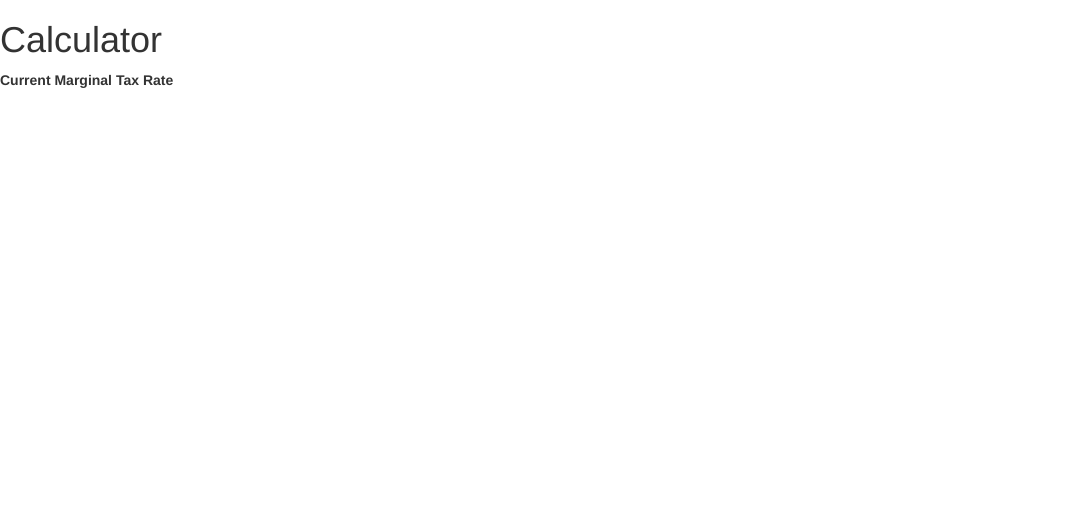
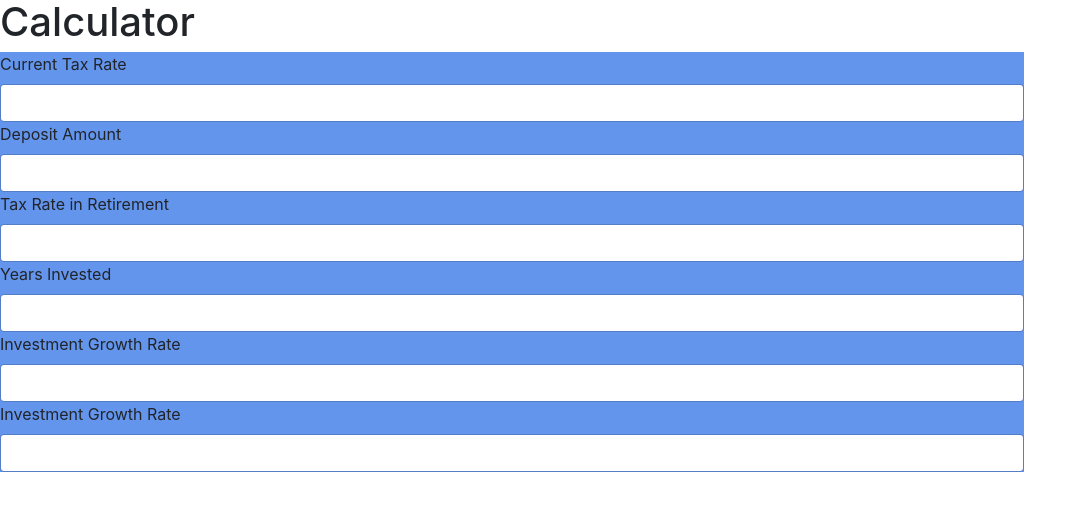
Before and after one commit to ecramer89/finaCalc, a website: page client/index.html in a window 1280 px wide. Shown: the whole page, without its empty margins (0-1087 px from the left). Drawn offline with nearby package versions, Linux system fonts and the light colour scheme.

Commit message:
shifted styles into index.html. issues linking to the external stylesheet. experimenting with different layout

```diff
--- a/client/index.html
+++ b/client/index.html
@@ -2,15 +2,33 @@
 <html lang="en">
 <head>
     <meta charset="UTF-8">
-    <link rel="stylesheet" href="https://maxcdn.bootstrapcdn.com/bootstrap/3.3.7/css/bootstrap.min.css">
+    <link rel="stylesheet" href="https://maxcdn.bootstrapcdn.com/bootstrap/4.0.0-beta/css/bootstrap.min.css" integrity="sha384-/Y6pD6FV/Vv2HJnA6t+vslU6fwYXjCFtcEpHbNJ0lyAFsXTsjBbfaDjzALeQsN6M" crossorigin="anonymous">
+    <style>
+        .calculatorForm{
+            background: cornflowerblue;
+            width: 80%;
+        }
+    </style>
     <title>TaxApple</title>
+
 </head>
 <body>
     <h1>Calculator</h1>
-        <div>
+        <div class="calculatorForm">
             <form>
                 <div class="form-group">
-                    <label type="text">Current Marginal Tax Rate</label>
+                    <label for="currRate" color="red">Current Tax Rate</label>
+                    <input type="text" class="form-control" id="currRate">
+                    <label for="amount">Deposit Amount</label>
+                    <input type="text" class="form-control" id="amount">
+                    <label for="retireRate">Tax Rate in Retirement</label>
+                    <input type="text" class="form-control" id="retireRate">
+                    <label for="retireRate">Years Invested</label>
+                    <input type="text" class="form-control" id="years">
+                    <label for="growthRate">Investment Growth Rate</label>
+                    <input type="text" class="form-control" id="growthRate">
+                    <label for="inflationRate">Investment Growth Rate</label>
+                    <input type="text" class="form-control" id="inflationRate">
                 </div>
             </form>
         </div>
--- /dev/null
+++ b/client/styles.css
@@ -0,0 +1,8 @@
+.calculator {
+    width: 80%;
+    background-color: cornflowerblue;
+}
+
+body {
+    width: 50%;
+}
--- a/index.js
+++ b/index.js
@@ -5,7 +5,9 @@ const calculate = require('./server/calculator')
 
 const app = express();
 
-app.use(bodyParser.json())
+//app.use(bodyParser.json()) i don't think we really need this.
+app.use(bodyParser.urlencoded({ extended: true })); //extended is only required if we anticipate having deeply nested objects.
+//you should delete it if that won't be the case
 
 app.get("/", function(req, res){
   res.sendFile(path.join(__dirname+'/client/index.html'))
@@ -14,7 +16,7 @@ app.get("/", function(req, res){
 //error handling: should validate the request; provide some feedback to the user.
 //
 app.post("/calculate", function(req, res){
-   res.send(calculate(req))
+   res.send(calculate(req.body))
 })
 
 app.listen(3000, function(){
--- a/server/calculator.js
+++ b/server/calculator.js
@@ -1,5 +1,6 @@
-function calculate(args){
-  return "foo"
+function calculate(data){
+  return JSON.stringify(data)
+
 }
 
 
```
Also changed, not shown: 2 other files.
